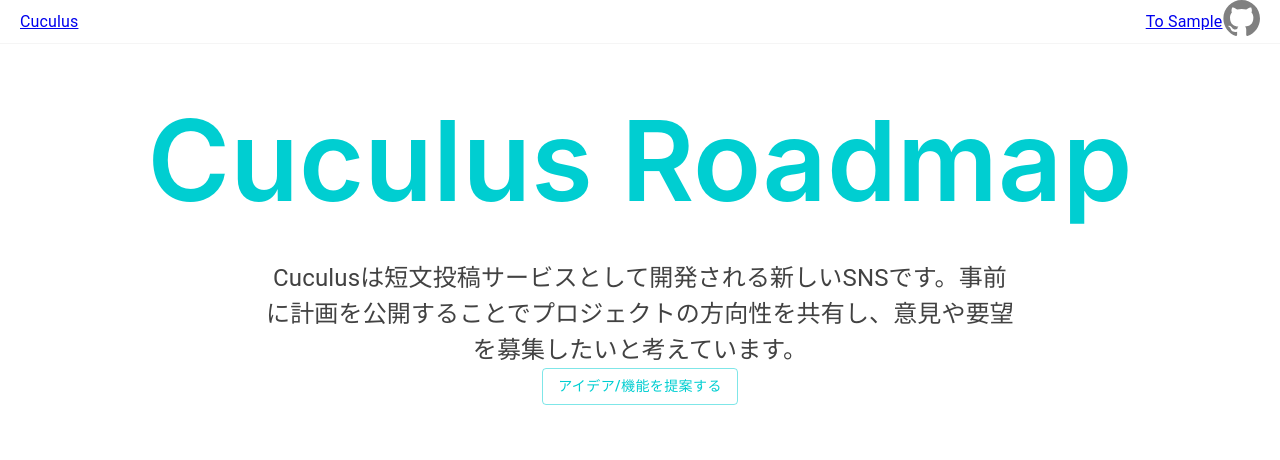
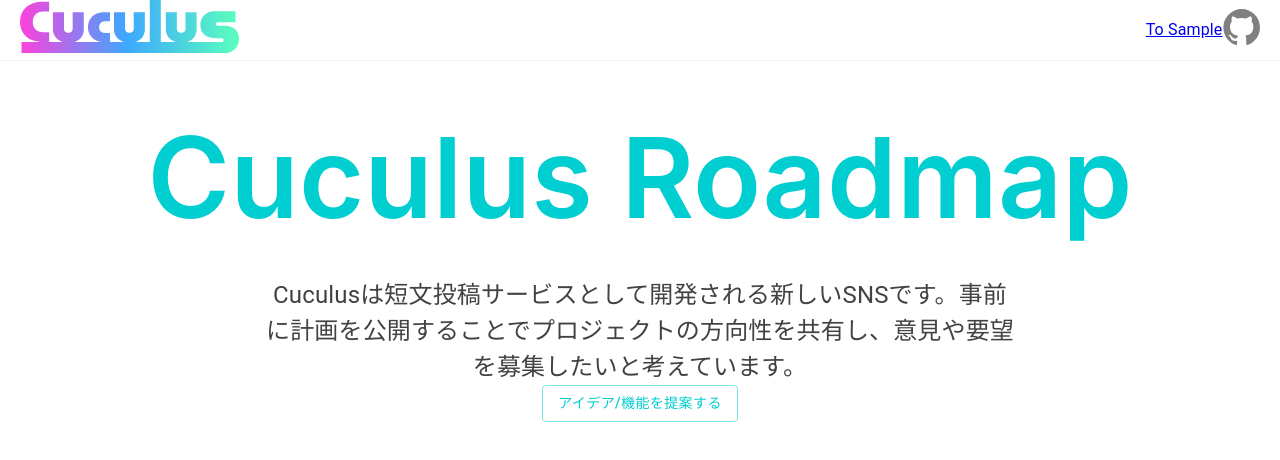
Before and after one commit to cuculus-dev/cuculus-roadmap, a Next.js app: page / in a window 1280 px wide. Shown: the top 460 px of the page. Built offline with nearby package versions, Linux system fonts and the light colour scheme.

Commit message:
SvgLink,CuculusLogoを新規追加。HeaderにCuculusLogoを適用

```diff
--- /dev/null
+++ b/src/components/common/atoms/SvgLink.tsx
@@ -0,0 +1,16 @@
+'use client';
+
+import Link from 'next/link';
+
+type Props = {
+  href: string;
+  svg: JSX.Element;
+};
+
+export default function SvgLink({ href, svg }: Props) {
+  return (
+    <Link href={href} passHref>
+      {svg}
+    </Link>
+  );
+}
--- /dev/null
+++ b/src/components/common/molecules/CuculusLogo.tsx
@@ -0,0 +1,8 @@
+'use client';
+
+import SvgLink from '@/components/common/atoms/SvgLink';
+import CuculusLogoSvg from 'assets/images/logo.svg';
+
+export default function CuculusLogo() {
+  return <SvgLink href={'/'} svg={<CuculusLogoSvg />} />;
+}
--- a/src/components/header/Header.tsx
+++ b/src/components/header/Header.tsx
@@ -4,6 +4,7 @@ import { styled } from '@mui/material/styles';
 import Logo from '@/components/header/Logo';
 import Link from 'next/link';
 import GitHubLink from '@/components/common/molecules/GitHubLink';
+import CuculusLogo from '@/components/common/molecules/CuculusLogo';
 
 const StyledHeader = styled('header')`
   top: 0;
@@ -25,7 +26,7 @@ const StyledHeader = styled('header')`
 const Header = () => {
   return (
     <StyledHeader>
-      <Logo />
+      <CuculusLogo />
       <div style={{ marginLeft: 'auto' }} />
       <Link href="/sample">To Sample</Link>
       <GitHubLink href="https://github.com/cuculus-dev" />
```
Also changed, not shown: public/images/logo.svg (added).
